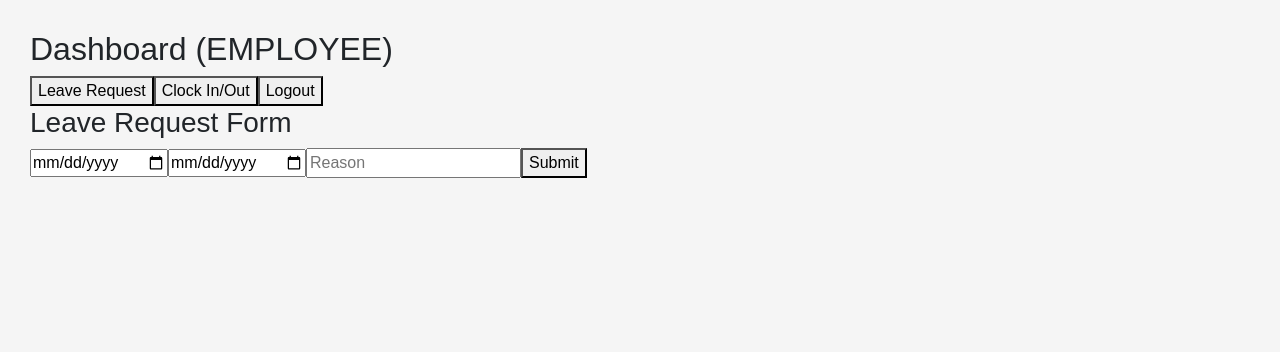
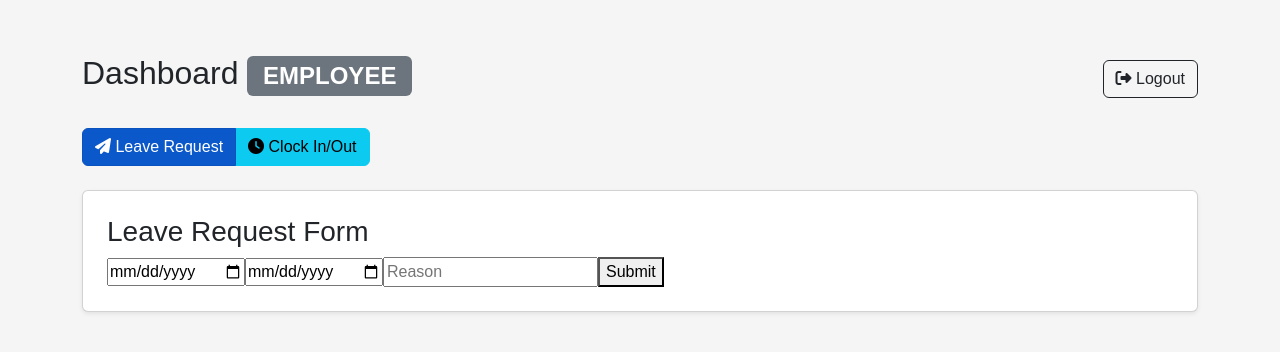
Before and after one commit to saibandi1234/attendance-tracker, a React (Create React App) app in the folder frontend/: page / in a window 1280 px wide. Shown: the top 352 px of the page. Built offline with nearby package versions, Linux system fonts and the light colour scheme.

Commit message:
UI: Polished Dashboard with Bootstrap & Icons

```diff
--- a/frontend/src/components/Dashboard.js
+++ b/frontend/src/components/Dashboard.js
@@ -3,7 +3,7 @@ import LeaveRequestForm from './LeaveRequestForm';
 import AttendanceForm from './AttendanceForm';
 import ViewAllLeaveRequests from './ViewAllLeaveRequests';
 import AdminSummary from './AdminSummary';
-import AdminEmployeeList from './AdminEmployeeList'; // ✅ Imported
+import AdminEmployeeList from './AdminEmployeeList';
 
 const Dashboard = () => {
   const username = localStorage.getItem('username');
@@ -17,36 +17,51 @@ const Dashboard = () => {
   );
 
   return (
-    <div>
-      <h2>Dashboard ({role.toUpperCase()})</h2>
+    <div className="container mt-4">
+      <div className="d-flex justify-content-between align-items-center mb-4">
+        <h2>Dashboard <span className="badge bg-secondary">{role.toUpperCase()}</span></h2>
+        <button className="btn btn-outline-dark" onClick={() => window.location.reload()}>
+          <i className="fas fa-sign-out-alt"></i> Logout
+        </button>
+      </div>
 
       {role === 'employee' && (
-        <>
-          <button onClick={() => setActiveTab('leave')}>Leave Request</button>
-          <button onClick={() => setActiveTab('attendance')}>Clock In/Out</button>
-        </>
+        <div className="btn-group mb-4">
+          <button className={`btn btn-primary ${activeTab === 'leave' ? 'active' : ''}`} onClick={() => setActiveTab('leave')}>
+            <i className="fas fa-paper-plane"></i> Leave Request
+          </button>
+          <button className={`btn btn-info ${activeTab === 'attendance' ? 'active' : ''}`} onClick={() => setActiveTab('attendance')}>
+            <i className="fas fa-clock"></i> Clock In/Out
+          </button>
+        </div>
       )}
 
       {role === 'manager' && (
-        <>
-          <button onClick={() => setActiveTab('view_leave')}>View All Leave Requests</button>
-        </>
+        <div className="btn-group mb-4">
+          <button className={`btn btn-warning ${activeTab === 'view_leave' ? 'active' : ''}`} onClick={() => setActiveTab('view_leave')}>
+            <i className="fas fa-list"></i> View All Leave Requests
+          </button>
+        </div>
       )}
 
       {role === 'admin' && (
-        <>
-          <button onClick={() => setActiveTab('summary')}>Admin Summary</button>
-          <button onClick={() => setActiveTab('employees')}>View Employees</button> {/* ✅ New Button */}
-        </>
+        <div className="btn-group mb-4">
+          <button className={`btn btn-success ${activeTab === 'summary' ? 'active' : ''}`} onClick={() => setActiveTab('summary')}>
+            <i className="fas fa-chart-bar"></i> Admin Summary
+          </button>
+          <button className={`btn btn-secondary ${activeTab === 'employees' ? 'active' : ''}`} onClick={() => setActiveTab('employees')}>
+            <i className="fas fa-users"></i> View Employees
+          </button>
+        </div>
       )}
 
-      <button onClick={() => window.location.reload()}>Logout</button>
-
-      {role === 'employee' && activeTab === 'leave' && <LeaveRequestForm />}
-      {role === 'employee' && activeTab === 'attendance' && <AttendanceForm />}
-      {role === 'manager' && activeTab === 'view_leave' && <ViewAllLeaveRequests />}
-      {role === 'admin' && activeTab === 'summary' && <AdminSummary />}
-      {role === 'admin' && activeTab === 'employees' && <AdminEmployeeList />} {/* ✅ Show Employee List */}
+      <div className="card p-4 shadow-sm bg-white">
+        {role === 'employee' && activeTab === 'leave' && <LeaveRequestForm />}
+        {role === 'employee' && activeTab === 'attendance' && <AttendanceForm />}
+        {role === 'manager' && activeTab === 'view_leave' && <ViewAllLeaveRequests />}
+        {role === 'admin' && activeTab === 'summary' && <AdminSummary />}
+        {role === 'admin' && activeTab === 'employees' && <AdminEmployeeList />}
+      </div>
     </div>
   );
 };
```
